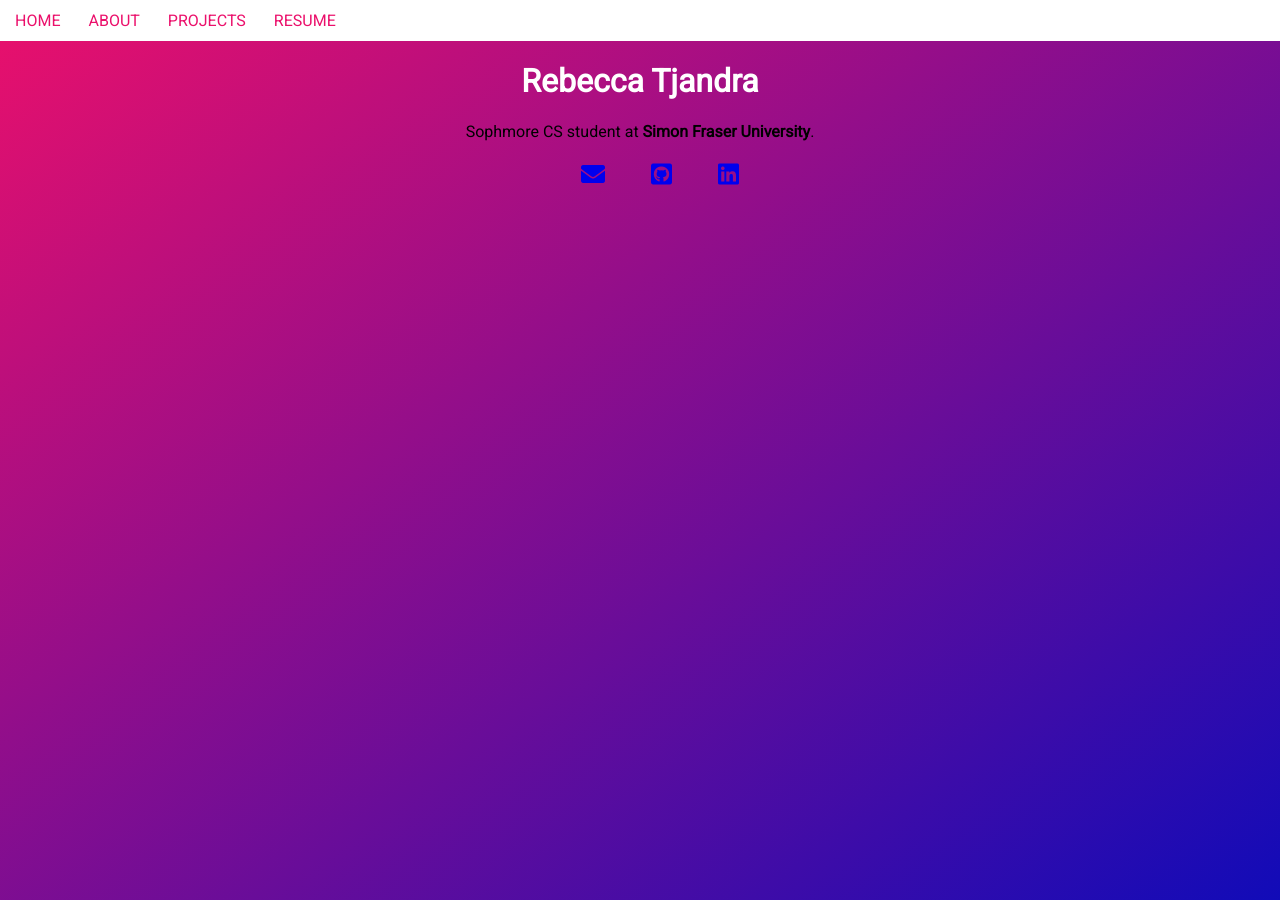
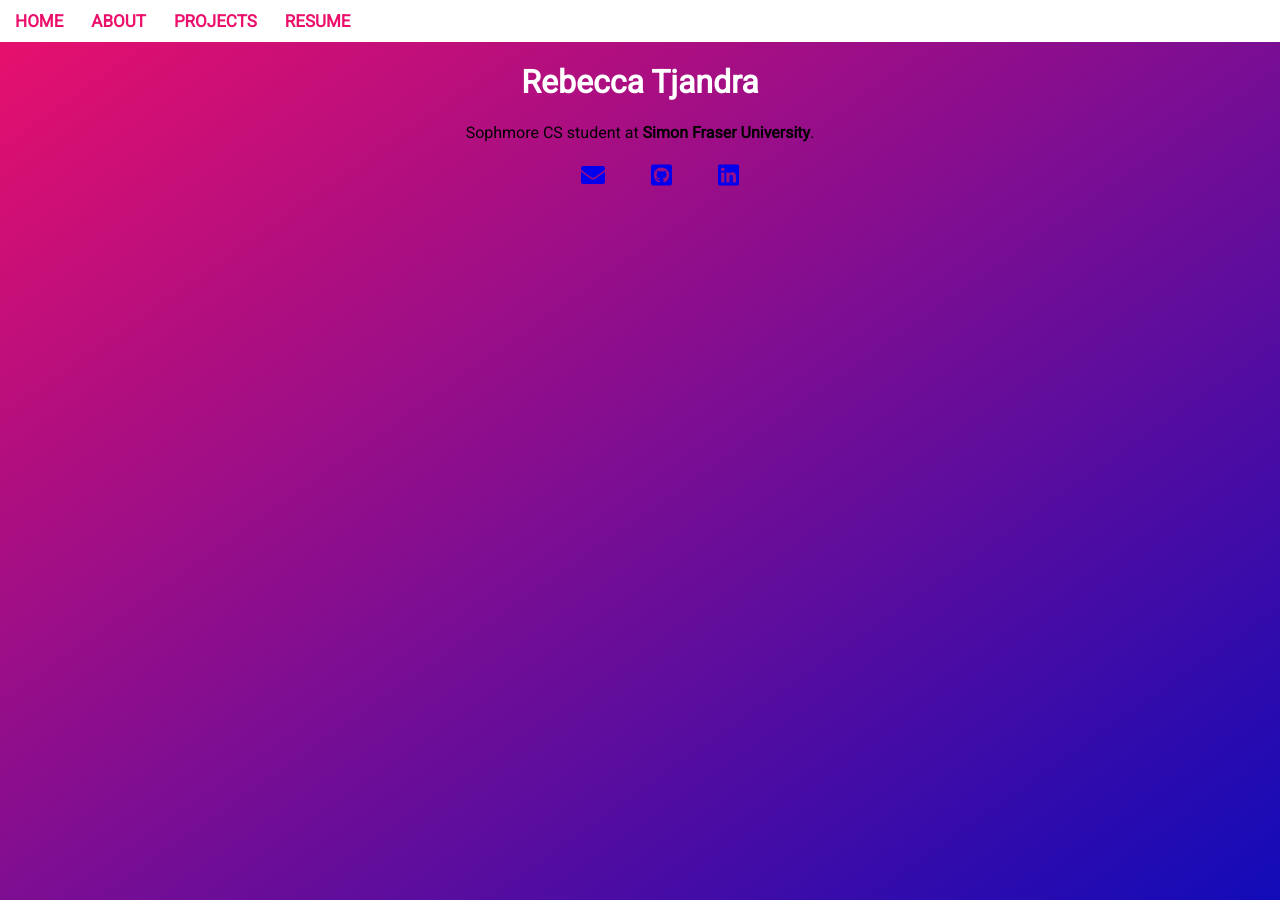
Before and after one commit to rebaka/rebaka.github.io, a Jekyll site: the page index.html, which Jekyll copies as it is, in a window 1280 px wide. Built offline with Jekyll 4.4.1, drawn with Linux system fonts in a browser that asks for light colours; nearby versions of some CDN libraries.

Commit message:
Update main.css

```diff
--- a/css/main.css
+++ b/css/main.css
@@ -6,7 +6,7 @@ body { /* body tag involves whole page */
 	font-family: 'Roboto', sans-serif;
 	background:linear-gradient(to right bottom, #eb106b, #110bb8);
 	width: 100vw;
-   height: 100vh;
+   	height: 100vh;
 	overflow:hidden;
 	margin: 0;
 }
@@ -17,6 +17,8 @@ body { /* body tag involves whole page */
 	overflow: hidden;
 	background-color: white;
 	margin: 0;
+	font-size: 17px;
+	font-weight: bold;
 }
 
 .navlinks li {
@@ -31,7 +33,7 @@ body { /* body tag involves whole page */
 }
 
 .navlinks li a:hover {
-	color: #110bb8;
+	color: #737373;
 }
 
 h1{
```
